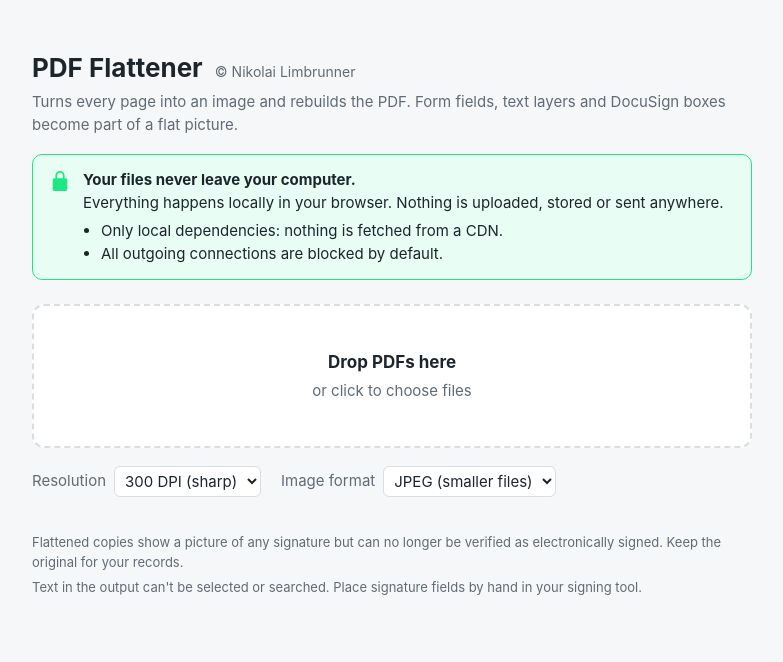
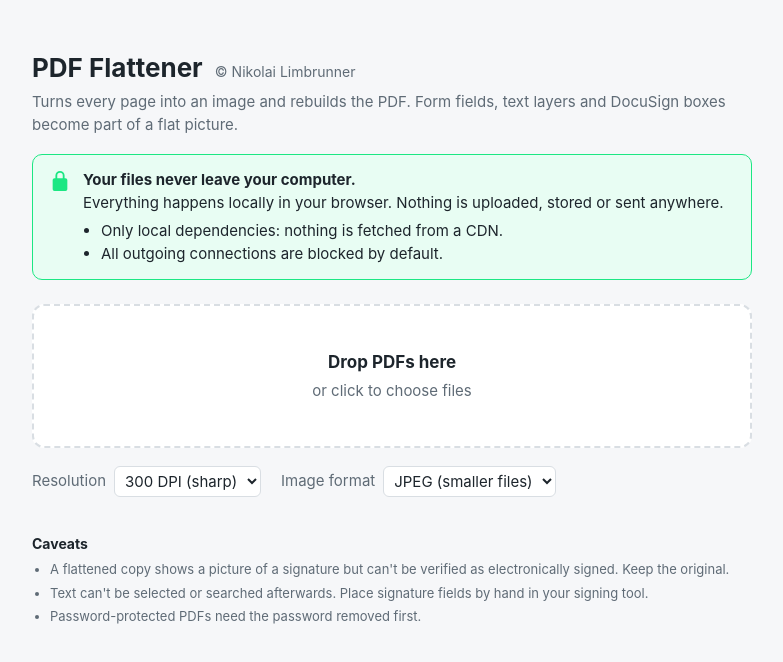
Before and after one commit to nlimbrunner-nr/pdf-flat, a plain HTML site: page index.html in a window 1280 px wide. Shown: the whole page, without its empty margins (248-1031 px from the left). Drawn offline with Linux system fonts and the light colour scheme.

Commit message:
Show full caveats list on the page
Co-Authored-By: Claude Opus 5.5 <noreply@anthropic.com>

```diff
--- a/index.html
+++ b/index.html
@@ -57,9 +57,14 @@
   <div id="jobs"></div>
 
   <div class="note">
-    <p>Flattened copies show a picture of any signature but can no longer be verified as electronically
-      signed. Keep the original for your records.</p>
-    <p>Text in the output can't be selected or searched. Place signature fields by hand in your signing tool.</p>
+    <h2>Caveats</h2>
+    <ul>
+      <li>A flattened copy shows a picture of a signature but can't be verified as electronically
+        signed. Keep the original.</li>
+      <li>Text can't be selected or searched afterwards. Place signature fields by hand in your
+        signing tool.</li>
+      <li>Password-protected PDFs need the password removed first.</li>
+    </ul>
   </div>
 </main>
 
--- a/style.css
+++ b/style.css
@@ -45,4 +45,6 @@ a.dl {
   font-weight: 600; padding: 8px 14px; border-radius: 8px;
 }
 .note { margin-top: 36px; font-size: 13px; color: var(--muted); }
-.note p { margin: 6px 0; }
+.note h2 { margin: 0 0 6px; font-size: 14px; color: var(--text); }
+.note ul { margin: 0; padding-left: 18px; }
+.note li { margin: 4px 0; }
```
